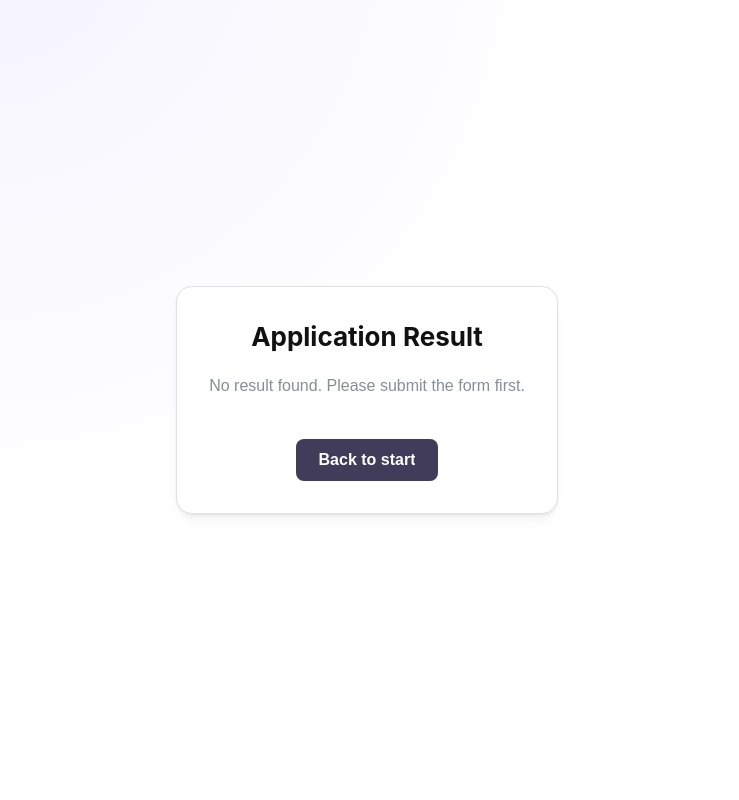
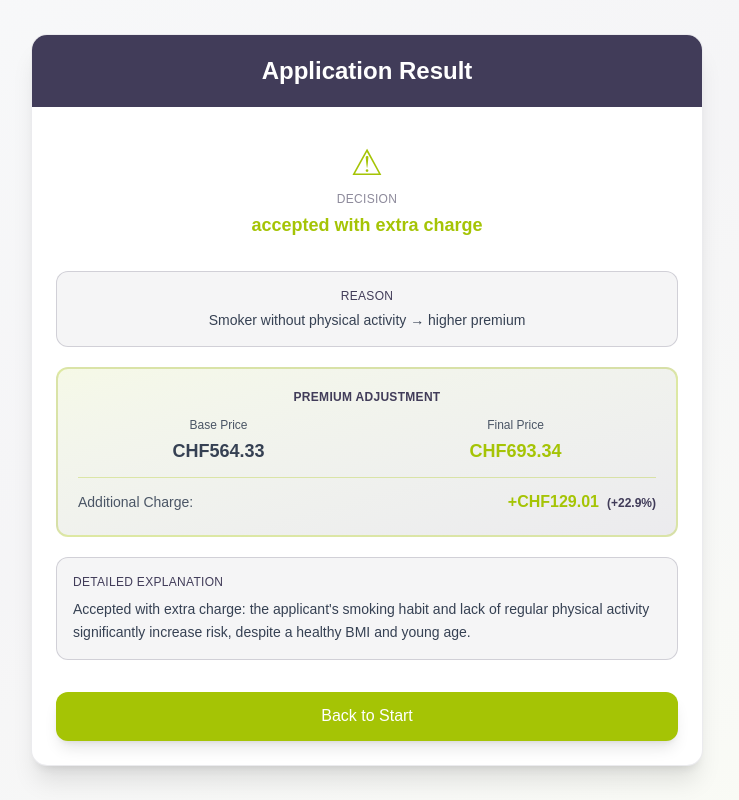
Before and after one commit to MauroLeidi/BaselHack25, a Next.js app in the folder code/frontend/: page /en/result in a window 1280 px wide. Shown: the whole page, without its empty margins (273-1012 px from the left). Built offline with nearby package versions, Linux system fonts and the light colour scheme.

Commit message:
added page

```diff
--- a/code/frontend/app/[locale]/result/page.tsx
+++ b/code/frontend/app/[locale]/result/page.tsx
@@ -1,102 +1,189 @@
 "use client";
 
-import {
-  Button,
-  Container,
-  Group,
-  Paper,
-  Stack,
-  Text,
-  Title,
-} from "@mantine/core";
-import Link from "next/link";
-import { useParams } from "next/navigation";
+import { useRouter } from "next/navigation";
 import { useEffect, useState } from "react";
 
 type PredictResp = {
   status?: string;
   decision?: string;
   reason?: string;
-  [k: string]: any;
+  prediction_output?: {
+    predicted_price: number;
+    base_price: number;
+    adjustment_percentage: number;
+    adjustment_chf: number;
+  };
+  reasoning_advanced?: {
+    explanation?: string;
+  };
 };
 
 export default function ResultPage() {
-  const { locale } = useParams() as { locale: string };
   const [result, setResult] = useState<PredictResp | null>(null);
+  const router = useRouter();
 
   useEffect(() => {
-    const raw = sessionStorage.getItem("pax_predict_result");
+    // Simulated data for demonstration
+    const mockData = {
+      status: "success",
+      decision: "accepted with extra charge",
+      reason: "Smoker without physical activity → higher premium",
+      prediction_output: {
+        predicted_price: 693.34,
+        base_price: 564.33,
+        adjustment_percentage: 22.86,
+        adjustment_chf: 129.01
+      },
+      reasoning_advanced: {
+        explanation:
+          "Accepted with extra charge: the applicant's smoking habit and lack of regular physical activity significantly increase risk, despite a healthy BMI and young age."
+      }
+    };
+    setResult(mockData);
+
+    // uncomment!!
+    /* const raw = sessionStorage.getItem("pax_predict_result");
     if (raw) {
       try {
-        console.log(JSON.parse(raw))
-        // eslint-disable-next-line react-hooks/set-state-in-effect
+        console.log(JSON.parse(raw));
         setResult(JSON.parse(raw));
       } catch {
         setResult({ status: "error", reason: "Invalid result" });
       }
-    }
+    } */
   }, []);
 
+  const getDecisionColor = (decision?: string) => {
+    if (!decision) return "text-gray-700";
+    const lower = decision.toLowerCase();
+    if (lower.includes("accepted") && !lower.includes("extra")) return "text-[#a5c405]";
+    if (lower.includes("extra charge")) return "text-[#a5c405]";
+    if (lower.includes("rejected")) return "text-red-600";
+    return "text-[#413c59]";
+  };
+
+  const getDecisionIcon = (decision?: string) => {
+    if (!decision) return "ℹ️";
+    const lower = decision.toLowerCase();
+    if (lower.includes("accepted") && !lower.includes("extra")) return "✓";
+    if (lower.includes("extra charge")) return "⚠";
+    if (lower.includes("rejected")) return "✗";
+    return "ℹ️";
+  };
+
   return (
-    <div
-      style={{
-        minHeight: "100dvh",
-        display: "grid",
-        placeItems: "center",
-        background:
-          "radial-gradient(80rem 80rem at 20% -10%, rgba(94,68,255,0.06), transparent 50%), radial-gradient(80rem 80rem at 120% 120%, rgba(36,186,111,0.08), transparent 40%)",
-      }}
-    >
-      <Container size="sm">
-        <Paper
-          shadow="sm"
-          radius="lg"
-          p="xl"
-          withBorder
-          style={{ width: "100%", maxWidth: 600 }}
-        >
-          <Stack gap="lg" align="center">
-            <Title order={2}>Application Result</Title>
+    <div className="min-h-screen flex items-center justify-center p-4 bg-gradient-to-br from-[#f8f9fa] via-[#413c59]/5 to-[#a5c405]/5">
+      <div className="w-full max-w-2xl">
+        <div className="bg-white rounded-2xl shadow-xl overflow-hidden border border-[#413c59]/10">
+          {/* Header */}
+          <div className="bg-[#413c59] px-8 py-5">
+            <h1 className="text-2xl font-bold text-white text-center">
+              Application Result
+            </h1>
+          </div>
 
-            {result ? (
-              <Stack gap="xs" align="center">
-                <Text size="sm" c="dimmed">
-                  Status
-                </Text>
-                <Text fw={600}>{result.status ?? "—"}</Text>
+          {result ? (
+            <div className="p-6 space-y-5">
+              {/* Decision */}
+              <div className="text-center space-y-2 py-3">
+                <div className={`text-4xl ${getDecisionColor(result.decision)}`}>
+                  {getDecisionIcon(result.decision)}
+                </div>
+                <div>
+                  <p className="text-xs text-[#413c59]/60 uppercase tracking-wide font-medium mb-1">
+                    Decision
+                  </p>
+                  <p className={`text-lg font-bold ${getDecisionColor(result.decision)}`}>
+                    {result.decision ?? "—"}
+                  </p>
+                </div>
+              </div>
 
-                <Text size="sm" c="dimmed" mt="sm">
-                  Decision
-                </Text>
-                <Text size="xl" fw={700} c="pax">
-                  {result.decision ?? "—"}
-                </Text>
+              {/* Reason */}
+              {result.reason && (
+                <div className="bg-[#413c59]/5 rounded-xl p-4 border border-[#413c59]/20">
+                  <p className="text-xs text-[#413c59] uppercase tracking-wide font-medium mb-1.5 text-center">
+                    Reason
+                  </p>
+                  <p className="text-gray-700 text-center font-medium text-sm">
+                    {result.reason}
+                  </p>
+                </div>
+              )}
 
-                <Text size="sm" c="dimmed" mt="sm">
-                  Reason
-                </Text>
-                <Text ta="center" fw={500}>
-                  {result.reason ?? "—"}
-                </Text>
-              </Stack>
-            ) : (
-              <Text c="dimmed">No result found. Please submit the form first.</Text>
-            )}
+              {/* Premium Adjustment */}
+              {result.prediction_output &&
+                result.prediction_output.adjustment_percentage > 0 && (
+                  <div className="bg-gradient-to-br from-[#a5c405]/10 to-[#413c59]/10 rounded-xl p-5 border-2 border-[#a5c405]/30">
+                    <p className="text-xs text-[#413c59] uppercase tracking-wide font-semibold mb-3 text-center">
+                      Premium Adjustment
+                    </p>
 
-            <Group justify="center" mt="lg">
-              <Button
-                component={Link}
-                href={`/${locale}`}
-                size="md"
-                radius="md"
-                color="pax"
-              >
-                Back to start
-              </Button>
-            </Group>
-          </Stack>
-        </Paper>
-      </Container>
-    </div>
+                    <div className="grid grid-cols-2 gap-4">
+                      <div className="text-center">
+                        <p className="text-xs text-gray-600 mb-1">Base Price</p>
+                        <p className="text-lg font-bold text-gray-700">
+                          CHF{result.prediction_output.base_price.toFixed(2)}
+                        </p>
+                      </div>
+                      <div className="text-center">
+                        <p className="text-xs text-gray-600 mb-1">Final Price</p>
+                        <p className="text-lg font-bold text-[#a5c405]">
+                          CHF{result.prediction_output.predicted_price.toFixed(2)}
+                        </p>
+                      </div>
+                    </div>
+
+                    <div className="mt-3 pt-3 border-t border-[#a5c405]/30">
+                      <div className="flex justify-between items-center">
+                        <span className="text-gray-600 font-medium text-sm">
+                          Additional Charge:
+                        </span>
+                        <div className="text-right">
+                          <span className="text-base font-bold text-[#a5c405]">
+                            +CHF{result.prediction_output.adjustment_chf.toFixed(2)}
+                          </span>
+                          <span className="text-xs text-[#413c59] ml-2 font-bold">
+                            (+{result.prediction_output.adjustment_percentage.toFixed(1)}%)
+                          </span>
+                        </div>
+                      </div>
+                    </div>
+                  </div>
+                )}
+
+              {/* Explanation */}
+              {result.reasoning_advanced?.explanation && (
+                <div className="bg-[#413c59]/5 rounded-xl p-4 border border-[#413c59]/20">
+                  <p className="text-xs text-[#413c59] uppercase tracking-wide font-medium mb-2">
+                    Detailed Explanation
+                  </p>
+                  <p className="text-gray-700 leading-relaxed text-sm">
+                    {result.reasoning_advanced.explanation.replace(/^"|"$/g, "")}
+                  </p>
+                </div>
+              )}
+
+              {/* Back Button */}
+              <div className="pt-3">
+                <button className="w-full bg-[#a5c405] hover:from-[#524d6e] hover:to-[#8fb204] text-white font-semibold py-3 px-6 rounded-xl transition-all duration-300 transform hover:scale-[1.02] shadow-lg hover:shadow-xl"
+                  onClick={() => router.push(`/`)}>
+                  Back to Start
+                </button>
+              </div>
+            </div>
+          ) : (
+            <div className="p-8 text-center">
+              <p className="text-gray-500 text-base">
+                No result found. Please submit the form first.
+              </p>
+              <button className="mt-6 bg-gradient-to-r from-[#413c59] to-[#a5c405] hover:from-[#524d6e] hover:to-[#8fb204] text-white font-semibold py-3 px-8 rounded-xl transition-all duration-300">
+                Go to Form
+              </button>
+            </div>
+          )}
+        </div>
+      </div>
+    </div >
   );
 }
```
